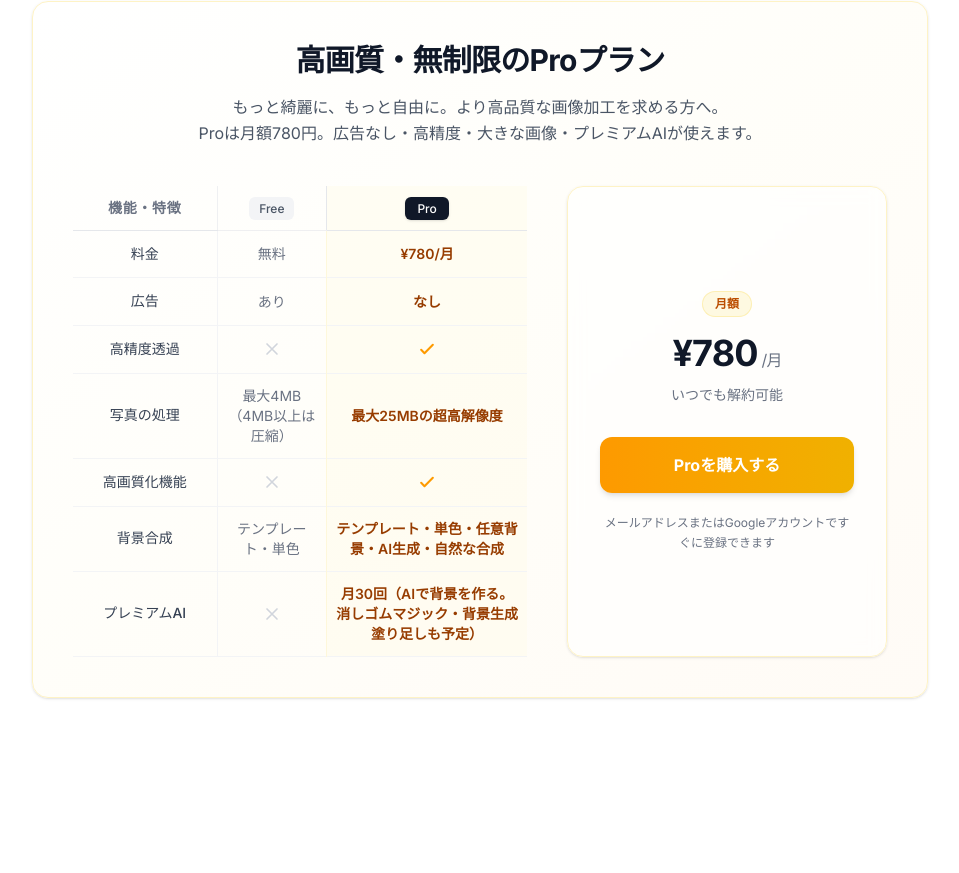
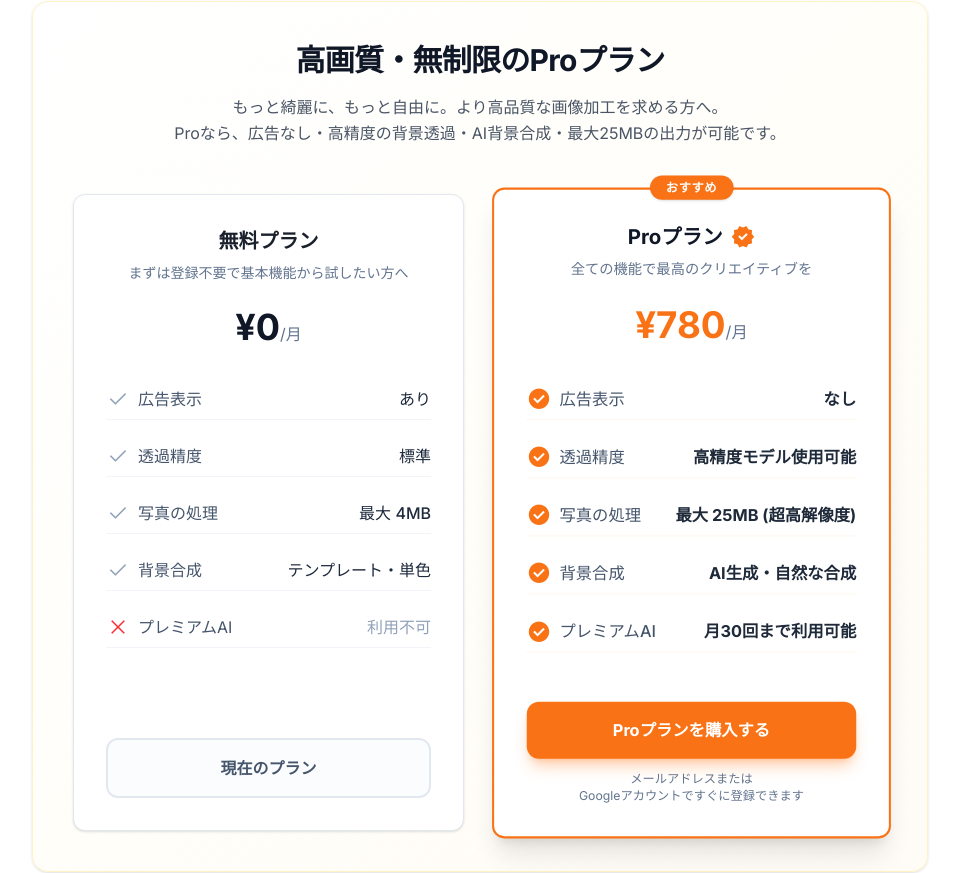
Before and after one commit to stoshi1127/bg-remove-react-template, a Next.js app: page / in a window 1280 px wide. Shown: the part 1465-2338 px from the top of the page, without its empty margins (160-1119 px from the left). Built offline with nearby package versions, Linux system fonts and the light colour scheme; no server answers.

Commit message:
feat: Redesign pricing and Pro purchase UI, enhancing modal layout and component flexibility, and updating related documentation.

```diff
--- a/src/components/BgRemover.tsx
+++ b/src/components/BgRemover.tsx
@@ -44,7 +44,6 @@ type InFile = {
 
 import UploadArea from "./UploadArea";
 import PrimaryButton from "./PrimaryButton";
-import RatioButton from "./RatioButton";
 import AdSlot from "./AdSlot";
 import {
   normalizeDataUrlLongSide,
--- a/src/components/GuestProPurchase.tsx
+++ b/src/components/GuestProPurchase.tsx
@@ -15,9 +15,15 @@ type GuestProPurchaseProps = {
   /** 外部から開閉を制御する場合 */
   open?: boolean;
   onOpenChange?: (open: boolean) => void;
+  /** ボタンのUIを外部から注入する場合 */
+  triggerButton?: React.ReactNode;
 };
 
-export default function GuestProPurchase({ open: controlledOpen, onOpenChange }: GuestProPurchaseProps = {}) {
+export default function GuestProPurchase({
+  open: controlledOpen,
+  onOpenChange,
+  triggerButton,
+}: GuestProPurchaseProps = {}) {
   const [internalOpen, setInternalOpen] = useState(false);
   const [email, setEmail] = useState('');
   const [loading, setLoading] = useState(false);
@@ -81,6 +87,13 @@ export default function GuestProPurchase({ open: controlledOpen, onOpenChange }:
 
   return (
     <>
+      {triggerButton ? (
+        <div onClick={handleOpenClick} className="w-full relative group">
+          {/* onClickハンドラーをラップするため、divで囲んでクリックイベントを補足します */}
+          {triggerButton}
+          <div className="absolute inset-0 cursor-pointer" aria-hidden="true" />
+        </div>
+      ) : (
         <button
           type="button"
           onClick={handleOpenClick}
@@ -88,6 +101,7 @@ export default function GuestProPurchase({ open: controlledOpen, onOpenChange }:
         >
           Proを購入する
         </button>
+      )}
 
       {open && typeof document !== 'undefined'
         ? createPortal(
--- a/src/components/HeaderClient.tsx
+++ b/src/components/HeaderClient.tsx
@@ -18,16 +18,6 @@ export default function HeaderClient({ isLoggedIn, isPro = false }: HeaderClient
   };
 
   const closeMenu = () => setIsMenuOpen(false);
-
-  const ProLink = (
-    <Link
-      href="/?buyPro=1#pro"
-      onClick={() => trackAnalyticsEvent('pro_purchase_click', { source: 'header' })}
-      className="px-4 py-2 rounded-lg text-white bg-gradient-to-r from-amber-500 to-yellow-500 hover:from-amber-600 hover:to-yellow-600 font-semibold transition-colors duration-200 shadow-sm"
-    >
-      Proを購入
-    </Link>
-  );
 
   const ProBadge = (
     <span
--- a/src/components/PricingModal.tsx
+++ b/src/components/PricingModal.tsx
@@ -42,46 +42,52 @@ export default function PricingModal({
       aria-modal="true"
       aria-labelledby="pricing-modal-title"
     >
-      <div
-        className="fixed inset-0 bg-black/40"
-        onClick={onClose}
-        aria-hidden="true"
-      />
-      <div className="relative w-full max-w-3xl bg-white rounded-2xl shadow-xl border border-gray-200 p-6 max-h-[90vh] overflow-y-auto">
+      <div className="fixed inset-0 bg-black/40 backdrop-blur-sm" onClick={onClose} aria-hidden="true" />
+      <div className="relative w-full max-w-5xl bg-white dark:bg-slate-950 rounded-2xl shadow-2xl border border-gray-200 dark:border-slate-800 p-6 md:p-8 max-h-[90vh] overflow-y-auto">
         <button
           type="button"
           onClick={onClose}
-          className="absolute top-4 right-4 text-gray-400 hover:text-gray-700 p-2 transition-colors z-10"
+          className="absolute top-4 right-4 text-gray-400 hover:text-gray-700 dark:hover:text-gray-200 p-2 transition-colors z-10"
           aria-label="閉じる"
         >
           <span className="text-2xl leading-none">×</span>
         </button>
 
         <div className="flex flex-col items-center gap-1 mb-8">
-          <h2 id="pricing-modal-title" className="text-lg font-bold text-gray-900">
-            FreeとProの違い
+          <h2 id="pricing-modal-title" className="text-xl md:text-2xl font-bold text-gray-900 dark:text-white">
+            最適なプランをお選びください
           </h2>
-          <p className="text-sm text-gray-600 text-center">
-            月額780円で、もっと自由に使えます。
+          <p className="text-sm md:text-base text-gray-600 dark:text-gray-400 text-center mt-2 max-w-2xl">
+            QuickTools イージーカットは、AIの力であなたの写真編集を劇的に進化させます。
           </p>
         </div>
 
-        <PricingTable variant="full" source={source} />
-
-        {showPurchaseCta && onPurchaseClick && (
-          <div className="mt-6">
+        <PricingTable
+          variant="full"
+          source={source}
+          renderProCta={
+            showPurchaseCta && onPurchaseClick
+              ? () => (
+                <div className="mt-4">
                   <button
                     type="button"
                     onClick={() => {
                       trackAnalyticsEvent('pro_purchase_click', { source });
                       onPurchaseClick();
                     }}
-              className="w-full inline-flex items-center justify-center px-5 py-3 rounded-xl font-semibold text-white bg-gradient-to-r from-amber-500 to-yellow-500 hover:from-amber-600 hover:to-yellow-600 transition-colors"
+                    className="w-full py-4 bg-pro-orange text-white rounded-xl font-bold shadow-lg shadow-orange-500/30 hover:bg-orange-600 transition-all transform active:scale-95 text-base"
                   >
-              Proを購入する（月額780円）
+                    Proプランを購入する
                   </button>
+                  <p className="text-center text-xs text-slate-500 dark:text-slate-400 mt-3">
+                    メールアドレスまたは<br />
+                    Googleアカウントですぐに登録できます
+                  </p>
                 </div>
-        )}
+              )
+              : undefined
+          }
+        />
       </div>
     </div>
   );
--- a/src/components/PricingTable.tsx
+++ b/src/components/PricingTable.tsx
@@ -9,30 +9,23 @@ type PricingTableProps = {
   variant?: PricingTableVariant;
   source: 'top_cta' | 'modal' | 'account';
   className?: string;
+  renderProCta?: () => React.ReactNode;
 };
 
-const COMPARISON_ROWS: Array<{ label: string; free: string; pro: string }> = [
-  { label: '料金', free: '無料', pro: '¥780/月' },
-  { label: '広告', free: 'あり', pro: 'なし' },
-  { label: '高精度透過', free: '×', pro: '○' },
-  { label: '写真の処理', free: '最大4MB（4MB以上は圧縮）', pro: '最大25MBの超高解像度' },
-  { label: '高画質化機能', free: '×', pro: '○' },
-  {
-    label: '背景合成',
-    free: 'テンプレート・単色',
-    pro: 'テンプレート・単色・任意背景・AI生成・自然な合成',
-  },
-  {
-    label: 'プレミアムAI',
-    free: '×',
-    pro: '月30回（AIで背景を作る。消しゴムマジック・背景生成塗り足しも予定）',
-  },
+// 比較する機能リスト。Stitchのデザインに合わせて表示する
+const FEATURES = [
+  { label: '広告表示', free: 'あり', pro: 'なし' },
+  { label: '透過精度', free: '標準', pro: '高精度モデル使用可能' },
+  { label: '写真の処理', free: '最大 4MB', pro: '最大 25MB (超高解像度)' },
+  { label: '背景合成', free: 'テンプレート・単色', pro: 'AI生成・自然な合成' },
+  { label: 'プレミアムAI', free: '利用不可', pro: '月30回まで利用可能' },
 ];
 
 export default function PricingTable({
-  variant = 'full',
+  variant = 'full', // variantは現状維持（将来のための拡張用）
   source,
   className = '',
+  renderProCta,
 }: PricingTableProps) {
   const viewedRef = useRef(false);
 
@@ -42,46 +35,71 @@ export default function PricingTable({
     trackAnalyticsEvent('pricing_table_view', { source });
   }, [source]);
 
-  const rows = variant === 'compact' ? COMPARISON_ROWS.slice(0, 4) : COMPARISON_ROWS;
+  const features = variant === 'compact' ? FEATURES.slice(0, 4) : FEATURES;
 
   return (
-    <div className={`overflow-x-auto ${className}`} role="region" aria-label="FreeとProの比較">
-      <table className="w-full min-w-[280px] text-sm border-collapse">
-        <thead>
-          <tr>
-            <th className="py-3 px-3 font-semibold text-gray-500 text-s tracking-wider uppercase border-b border-gray-200 w-32 sm:w-36">
-              機能・特徴
-            </th>
-            <th className="text-center py-3 px-2 font-semibold text-gray-600 border-b border-gray-200 border-l border-gray-200/60">
-              <span className="bg-gray-100 text-gray-600 px-2.5 py-1 rounded-md text-xs font-medium">Free</span>
-            </th>
-            <th className="text-center py-3 px-2 font-bold text-gray-900 border-b border-gray-200 bg-amber-50/50 border-l border-amber-200/60">
-              <span className="bg-gray-900 text-white px-3 py-1 rounded-md text-xs font-medium shadow-sm">Pro</span>
-            </th>
-          </tr>
-        </thead>
-        <tbody>
-          {rows.map((row) => (
-            <tr key={row.label} className="border-b border-gray-100 hover:bg-gray-50/50 transition-colors">
-              <td className="py-3 px-3 text-gray-700 text-xs sm:text-sm font-medium leading-relaxed">{row.label}</td>
-              <td className="py-3 px-2 text-center text-gray-500 text-xs sm:text-sm border-l border-gray-100">
-                {row.free === '○' ? (
-                  <svg className="w-5 h-5 mx-auto text-green-500" fill="none" viewBox="0 0 24 24" stroke="currentColor"><path strokeLinecap="round" strokeLinejoin="round" strokeWidth={2.5} d="M5 13l4 4L19 7" /></svg>
-                ) : row.free === '×' ? (
-                  <svg className="w-5 h-5 mx-auto text-gray-300" fill="none" viewBox="0 0 24 24" stroke="currentColor"><path strokeLinecap="round" strokeLinejoin="round" strokeWidth={2} d="M6 18L18 6M6 6l12 12" /></svg>
-                ) : row.free}
-              </td>
-              <td className="py-3 px-2 text-center text-amber-800 font-semibold bg-amber-50/50 text-xs sm:text-sm border-l border-amber-100/60">
-                {row.pro === '○' ? (
-                  <svg className="w-5 h-5 mx-auto text-amber-500" fill="none" viewBox="0 0 24 24" stroke="currentColor"><path strokeLinecap="round" strokeLinejoin="round" strokeWidth={2.5} d="M5 13l4 4L19 7" /></svg>
-                ) : row.pro === '×' ? (
-                  <svg className="w-5 h-5 mx-auto text-amber-300/50" fill="none" viewBox="0 0 24 24" stroke="currentColor"><path strokeLinecap="round" strokeLinejoin="round" strokeWidth={2} d="M6 18L18 6M6 6l12 12" /></svg>
-                ) : row.pro}
-              </td>
-            </tr>
+    <div className={`grid grid-cols-1 md:grid-cols-2 gap-6 md:gap-8 items-stretch ${className}`} role="region" aria-label="FreeとProの比較">
+      {/* Free Plan Card */}
+      <div className="bg-white dark:bg-slate-900 rounded-xl shadow-sm border border-slate-200 dark:border-slate-800 p-6 md:p-8 flex flex-col h-full">
+        <div className="mb-6 md:mb-8">
+          <h2 className="text-xl font-bold mb-2">無料プラン</h2>
+          <p className="text-slate-500 dark:text-slate-400 text-sm">まずは登録不要で基本機能から試したい方へ</p>
+          <div className="mt-4 md:mt-6">
+            <span className="text-3xl md:text-4xl font-bold text-gray-900 dark:text-white">¥0</span>
+            <span className="text-slate-500 dark:text-slate-400">/月</span>
+          </div>
+        </div>
+        <div className="flex-grow space-y-3 md:space-y-4 mb-6 md:mb-8">
+          {features.map((feature) => (
+            <div key={`free-${feature.label}`} className="flex items-center justify-between py-2 border-b border-slate-100 dark:border-slate-800">
+              <span className="text-slate-600 dark:text-slate-300 flex items-center gap-2 text-sm md:text-base">
+                <span className={`material-symbols-outlined text-sm sm:text-base ${feature.free === '利用不可' || feature.free === '-' ? 'text-red-500' : 'text-slate-400'}`}>
+                  {feature.free === '利用不可' || feature.free === '-' ? 'close' : 'check'}
+                </span>
+                {feature.label}
+              </span>
+              <span className={feature.free === '利用不可' || feature.free === '-' ? 'text-slate-400 text-sm md:text-base' : 'font-medium text-slate-800 dark:text-slate-200 text-sm md:text-base'}>{feature.free}</span>
+            </div>
           ))}
-        </tbody>
-      </table>
+        </div>
+        <div className="w-full py-3 md:py-4 rounded-xl border-2 border-slate-200 dark:border-slate-700 font-bold text-slate-600 dark:text-slate-400 text-center text-sm md:text-base bg-slate-50/50 dark:bg-slate-800/50">
+          現在のプラン
+        </div>
+      </div>
+
+      {/* Pro Plan Card (Highlighted) */}
+      <div className="relative bg-white dark:bg-slate-900 rounded-xl shadow-xl border-2 border-pro-orange p-6 md:p-8 flex flex-col h-full transform md:scale-[1.02] transition-transform">
+        <div className="absolute -top-3.5 left-1/2 -translate-x-1/2 bg-pro-orange text-white text-[10px] md:text-xs font-bold px-3 md:px-4 py-1 rounded-full uppercase tracking-wider shadow-sm z-10 whitespace-nowrap">
+          おすすめ
+        </div>
+        <div className="mb-6 md:mb-8">
+          <h2 className="text-xl font-bold mb-2 flex items-center gap-2 text-gray-900 dark:text-white justify-center">
+            Proプラン
+            <span className="material-symbols-outlined text-pro-orange" style={{ fontVariationSettings: "'FILL' 1" }}>verified</span>
+          </h2>
+          <p className="text-slate-500 dark:text-slate-400 text-sm">全ての機能で最高のクリエイティブを</p>
+          <div className="mt-4 md:mt-6">
+            <span className="text-3xl md:text-4xl font-bold text-pro-orange">¥780</span>
+            <span className="text-slate-500 dark:text-slate-400">/月</span>
+          </div>
+        </div>
+        <div className="flex-grow space-y-3 md:space-y-4 mb-6 md:mb-8">
+          {features.map((feature) => (
+            <div key={`pro-${feature.label}`} className="flex items-center justify-between py-2 border-b border-orange-50 dark:border-slate-800">
+              <span className="text-slate-600 dark:text-slate-300 flex items-center gap-2 font-medium text-sm md:text-base">
+                <span className="material-symbols-outlined text-sm sm:text-base text-pro-orange" style={{ fontVariationSettings: "'FILL' 1" }}>check_circle</span>
+                {feature.label}
+              </span>
+              <span className="font-bold text-gray-800 dark:text-white text-sm md:text-base">{feature.pro}</span>
+            </div>
+          ))}
+        </div>
+        {renderProCta && (
+          <div className="mt-auto">
+            {renderProCta()}
+          </div>
+        )}
+      </div>
     </div>
   );
 }
--- a/src/components/ProCtaSection.tsx
+++ b/src/components/ProCtaSection.tsx
@@ -23,59 +23,53 @@ export default function ProCtaSection({ isLoggedIn }: ProCtaSectionProps) {
     <>
       <div id="pro" className="mb-12 scroll-mt-28">
         <div className="bg-gradient-to-br from-white via-amber-50/30 to-orange-50/50 rounded-2xl border border-amber-100 shadow-sm p-6 md:p-8 lg:p-10 max-w-5xl mx-auto">
-          <div className="text-center mb-10">
+          <div className="text-center mb-10 md:mb-12">
             <h2 className="text-2xl md:text-3xl font-bold text-gray-900 mb-4 tracking-tight">
               高画質・無制限のProプラン
             </h2>
             <p className="text-gray-600 max-w-2xl mx-auto text-sm md:text-base leading-relaxed">
-              もっと綺麗に、もっと自由に。より高品質な画像加工を求める方へ。<br />
-              Proは月額780円。広告なし・高精度・大きな画像・プレミアムAIが使えます。
-            </p>
-          </div>
-
-          <div className="grid lg:grid-cols-[1fr_320px] gap-8 md:gap-10 items-start">
-            {/* 左側：特徴と表 */}
-            <div className="space-y-6 flex flex-col justify-center w-full">
-              <PricingTable variant="full" source="top_cta" />
-            </div>
-
-            {/* 右側：価格とCTA */}
-            <div className="flex flex-col justify-center items-center bg-white/60 backdrop-blur-sm rounded-2xl p-6 md:p-8 border border-amber-100 shadow-sm h-full w-full">
-              <div className="text-center mb-8">
-                <span className="inline-block px-3 py-1 mb-4 text-xs font-semibold text-amber-700 bg-amber-100/50 rounded-full border border-amber-200/50">
-                  月額
-                </span>
-                <p className="text-4xl font-bold text-gray-900 tracking-tight">
-                  ¥780<span className="text-base font-normal text-gray-500 ml-1">/月</span>
-                </p>
-                <p className="text-sm text-gray-500 mt-3 font-medium">
-                  いつでも解約可能
+              もっと綺麗に、もっと自由に。より高品質な画像加工を求める方へ。<br className="hidden md:block" />
+              Proなら、広告なし・高精度の背景透過・AI背景合成・最大25MBの出力が可能です。
             </p>
           </div>
 
           <div className="w-full">
+            <PricingTable
+              variant="full"
+              source="top_cta"
+              renderProCta={() => (
+                <div className="flex flex-col gap-3 w-full mt-4">
                   {!isLoggedIn ? (
-                  <div className="flex flex-col gap-3 w-full">
+                    <>
                       <GuestProPurchase
                         open={guestPurchaseOpen}
                         onOpenChange={setGuestPurchaseOpen}
+                        triggerButton={
+                          <button
+                            type="button"
+                            onClick={() => setGuestPurchaseOpen(true)}
+                            className="w-full py-3 md:py-4 bg-pro-orange text-white rounded-xl font-bold shadow-lg shadow-orange-500/30 hover:bg-orange-600 transition-all transform active:scale-95 text-sm md:text-base"
+                          >
+                            Proプランを購入する
+                          </button>
+                        }
                       />
-                    <p className="text-xs text-gray-500 text-center leading-relaxed mt-2">
-                      メールアドレスまたはGoogleアカウントですぐに登録できます
+                      <p className="text-center text-xs text-slate-500 dark:text-slate-400">
+                        メールアドレスまたは<br />
+                        Googleアカウントですぐに登録できます
                       </p>
-                  </div>
+                    </>
                   ) : (
-                  <div className="flex flex-col gap-3 w-full">
                     <Link
                       href="/account"
-                      className="w-full inline-flex items-center justify-center px-6 py-4 rounded-xl font-semibold text-white bg-gray-900 hover:bg-gray-800 transition-colors shadow-sm"
+                      className="w-full text-center py-3 md:py-4 bg-gray-900 text-white rounded-xl font-bold hover:bg-gray-800 transition-all shadow-sm text-sm md:text-base"
                     >
                       プランを管理する
                     </Link>
+                  )}
                 </div>
               )}
-              </div>
-            </div>
+            />
           </div>
         </div>
       </div>
--- a/src/components/UploadArea.tsx
+++ b/src/components/UploadArea.tsx
@@ -16,11 +16,8 @@ const UploadArea: React.FC<UploadAreaProps> = ({
   onFileSelect,
   onFilesSelect,
   accept = "image/*",
-  label = "クリックまたはドラッグ＆ドロップで画像を選択",
-  description = "画像ファイル (JPG, PNG, HEIC等) を1枚選択できます",
   disabled = false,
   previewImage = null,
-  shadow = "",
   multiple = false,
 }) => {
   const fileInputRef = useRef<HTMLInputElement>(null);
```
Also changed, not shown: 4 other files (tests, documents, lock files or other folders). Lines whose indentation alone changed are shown as unchanged.
